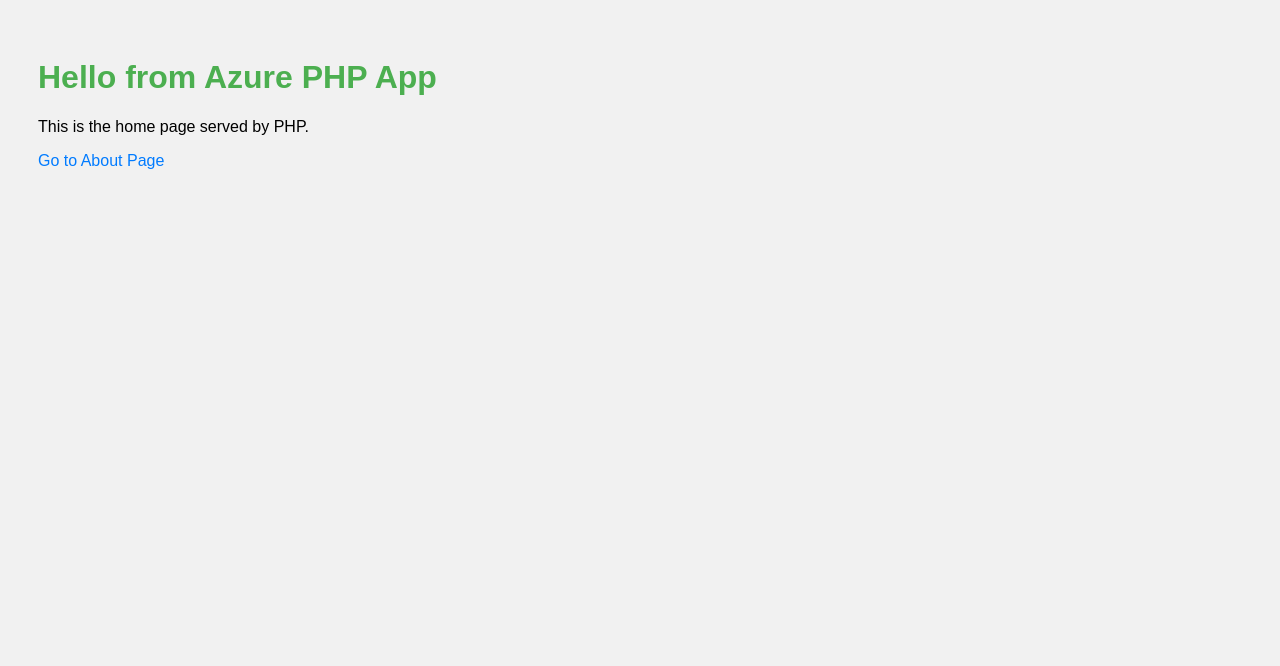
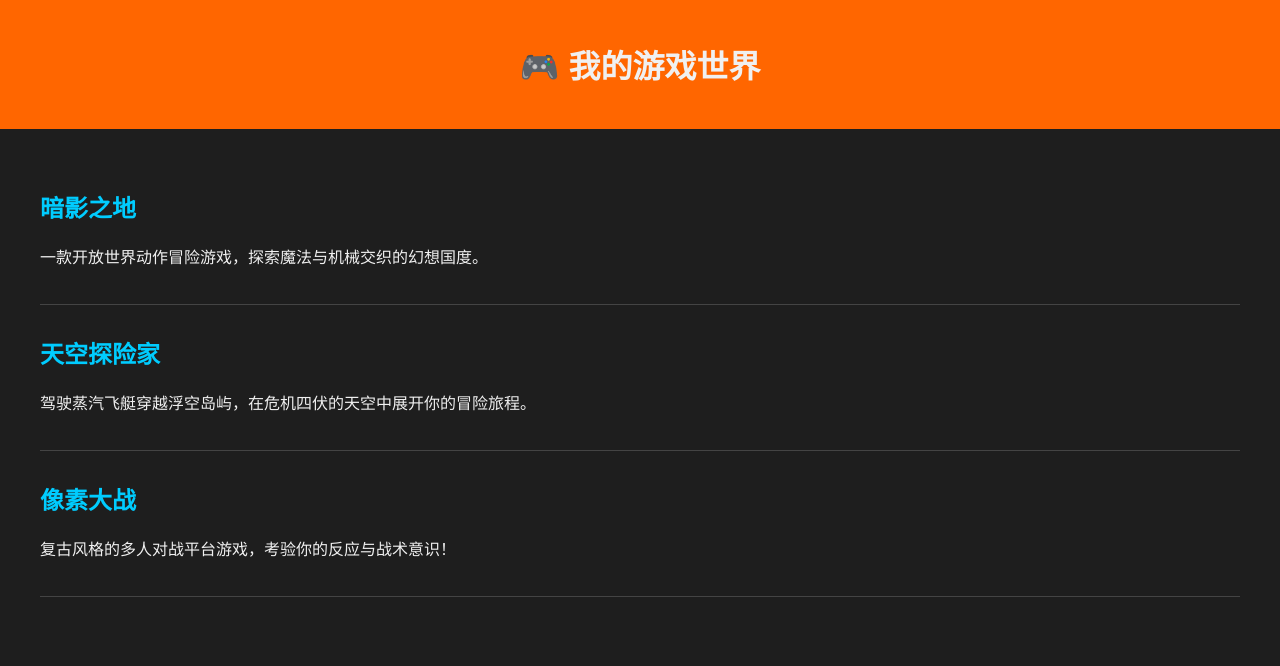
Before and after one commit to dajianxxx/work, a PHP site: page / in a window 1280 px wide. Shown: the top 666 px of the page. Run offline with PHP 8.4, Linux system fonts and the light colour scheme.

Commit message:
cchchcchange

```diff
--- a/index.php
+++ b/index.php
@@ -1,12 +1,54 @@
 <!DOCTYPE html>
-<html>
+<html lang="zh">
 <head>
-    <title>Welcome to Azure PHP App</title>
-    <link rel="stylesheet" href="assets/style.css">
-<head>
+    <meta charset="UTF-8">
+    <title>我的游戏世界</title>
+    <style>
+        body {
+            background-color: #1e1e1e;
+            color: #f0f0f0;
+            font-family: Arial, sans-serif;
+            margin: 0;
+            padding: 0;
+        }
+        header {
+            background-color: #ff6600;
+            padding: 20px;
+            text-align: center;
+        }
+        section {
+            padding: 40px;
+        }
+        .game {
+            margin-bottom: 30px;
+            border-bottom: 1px solid #444;
+            padding-bottom: 20px;
+        }
+        .game h2 {
+            color: #00ccff;
+        }
+    </style>
+</head>
 <body>
-    <h1>Hello from Azure PHP App</h1>
-    <p>This is the home page served by PHP.</p>
-    <a href="about.php">Go to About Page</a>
-<body>
-<html>
+    <header>
+        <h1>🎮 我的游戏世界</h1>
+    </header>
+
+    <section>
+        <div class="game">
+            <h2>暗影之地</h2>
+            <p>一款开放世界动作冒险游戏，探索魔法与机械交织的幻想国度。</p>
+        </div>
+
+        <div class="game">
+            <h2>天空探险家</h2>
+            <p>驾驶蒸汽飞艇穿越浮空岛屿，在危机四伏的天空中展开你的冒险旅程。</p>
+        </div>
+
+        <div class="game">
+            <h2>像素大战</h2>
+            <p>复古风格的多人对战平台游戏，考验你的反应与战术意识！</p>
+        </div>
+    </section>
+</body>
+</html>
```
